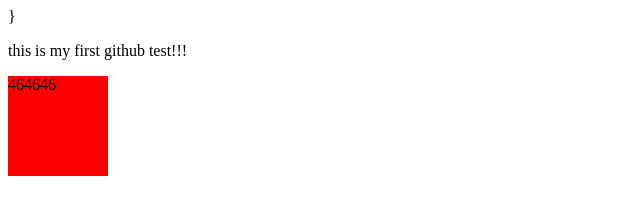
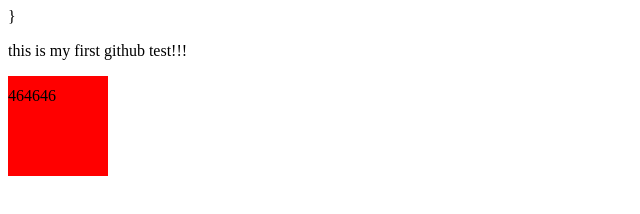
Before and after one commit to DancerCube/FontEnd, a plain HTML site: page test.html in a window 1280 px wide. Shown: the full height of the page, 0-640 px from the left. Drawn offline with Linux system fonts and the light colour scheme.

Commit message:
mistake2

```diff
--- a/test.html
+++ b/test.html
@@ -4,7 +4,7 @@
         <meta charset="utf-8">
         <script src="test.js" type="text/javascript" charset="utf-8" async defer></script>
         <style type="text/css" media="screen">
-        div{}
+        div{line-height: 40px;}
 
         </style>
         }
--- a/test.js
+++ b/test.js
@@ -2,7 +2,7 @@
 * @Author: anchen
 * @Date:   2015-06-01 13:27:42
 * @Last Modified by:   anchen
-* @Last Modified time: 2015-06-01 14:18:24
+* @Last Modified time: 2015-06-01 14:24:30
 */
 
 'use strict';
@@ -10,7 +10,7 @@ function test(){
     var oDiv = document.getElementById(id);
     var disX = 0;
     var disY = 0;
-
+    var disZ = 0;
     oDiv.onmouseover = function(){
 
     }
```
